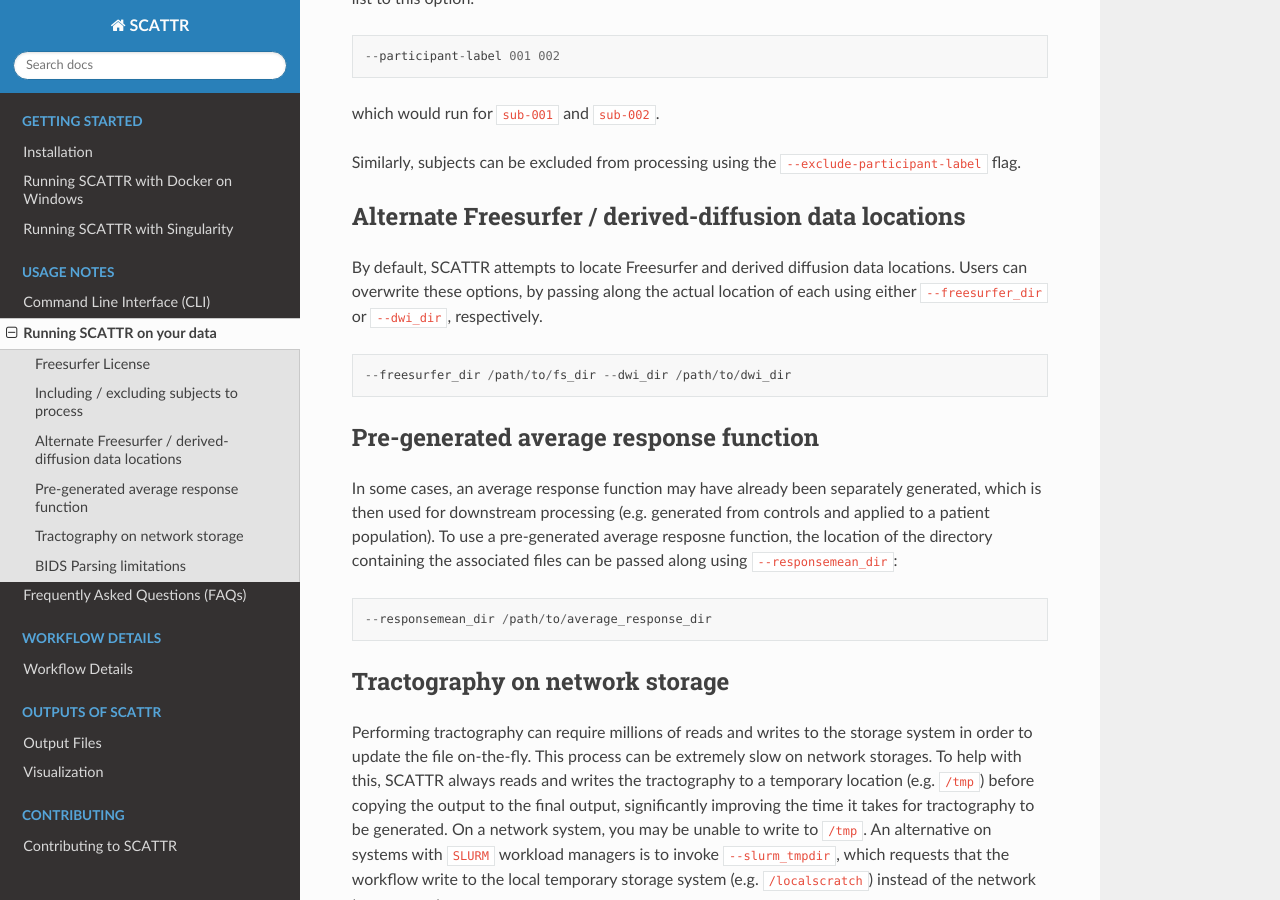
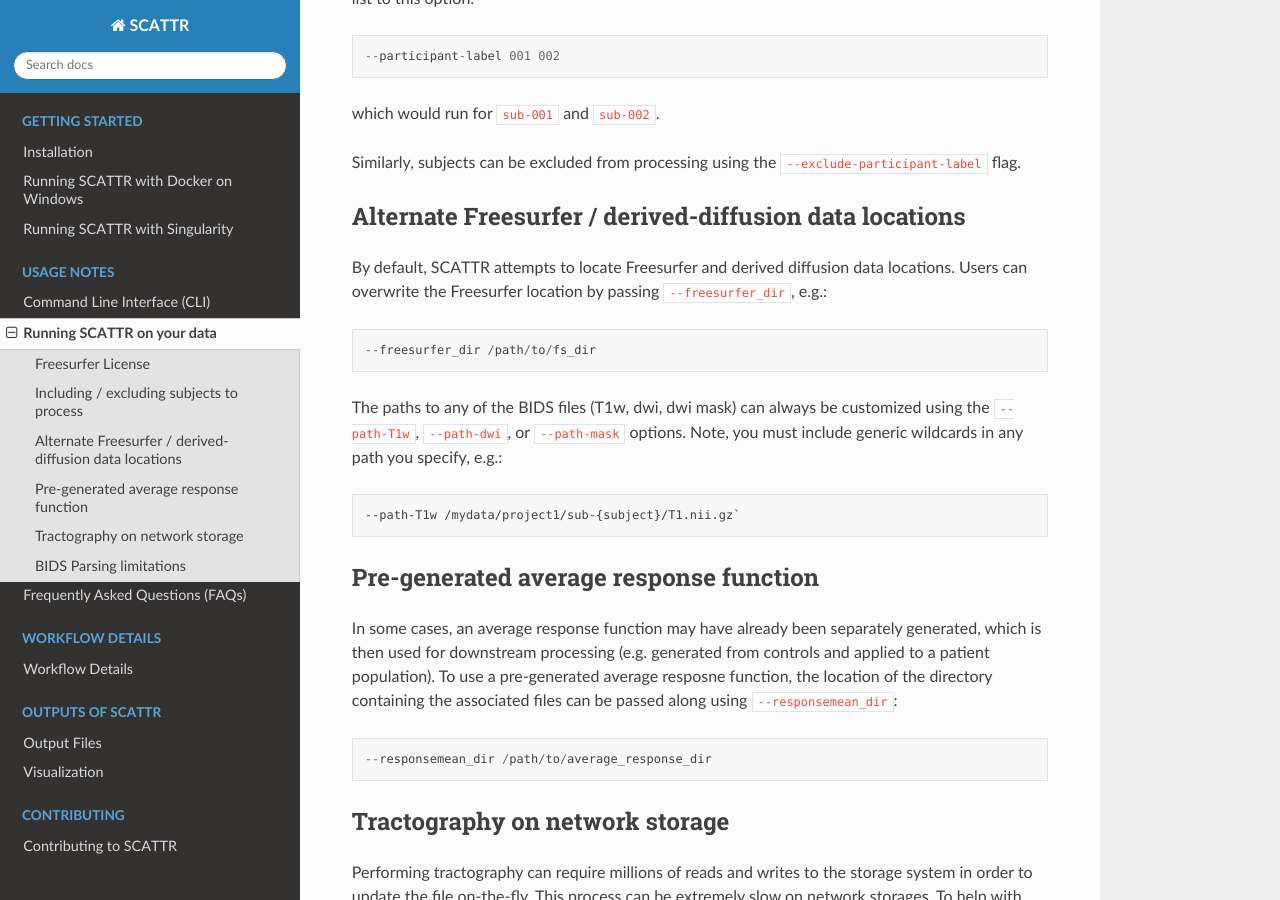
Before and after one commit to khanlab/scattr, a Sphinx documentation site: the page built from docs/usage/useful_options.md, in a window 1280 px wide and 900 px high, scrolled down 806 px. Built offline with Sphinx 7.4.7 and the Read the Docs theme 3.1.0, drawn with Linux system fonts in a browser that asks for light colours.

Commit message:
update documentation accordingly

````diff
--- a/docs/usage/useful_options.md
+++ b/docs/usage/useful_options.md
@@ -44,11 +44,19 @@
 ## Alternate Freesurfer / derived-diffusion data locations
 
 By default, SCATTR attempts to locate Freesurfer and derived diffusion data
-locations. Users can overwrite these options, by passing along the actual
-location of each using either `--freesurfer_dir` or `--dwi_dir`, respectively.
+locations. Users can overwrite the Freesurfer location by passing `--freesurfer_dir`,
+e.g.:
 
 ```
---freesurfer_dir /path/to/fs_dir --dwi_dir /path/to/dwi_dir
+--freesurfer_dir /path/to/fs_dir
+```
+
+The paths to any of the BIDS files (T1w, dwi, dwi mask) can always be customized
+using the `--path-T1w`, `--path-dwi`, or `--path-mask` options. Note, you must
+include generic wildcards in any path you specify, e.g.:
+
+```
+--path-T1w /mydata/project1/sub-{subject}/T1.nii.gz`
 ```
 
 ## Pre-generated average response function
````
Also changed, not shown: docs/getting_started/installation.md (+3 -1 lines), docs/outputs/output_files.md (+0 -4 lines), docs/usage/faq.md (+1 -1 lines), 1 other file.
